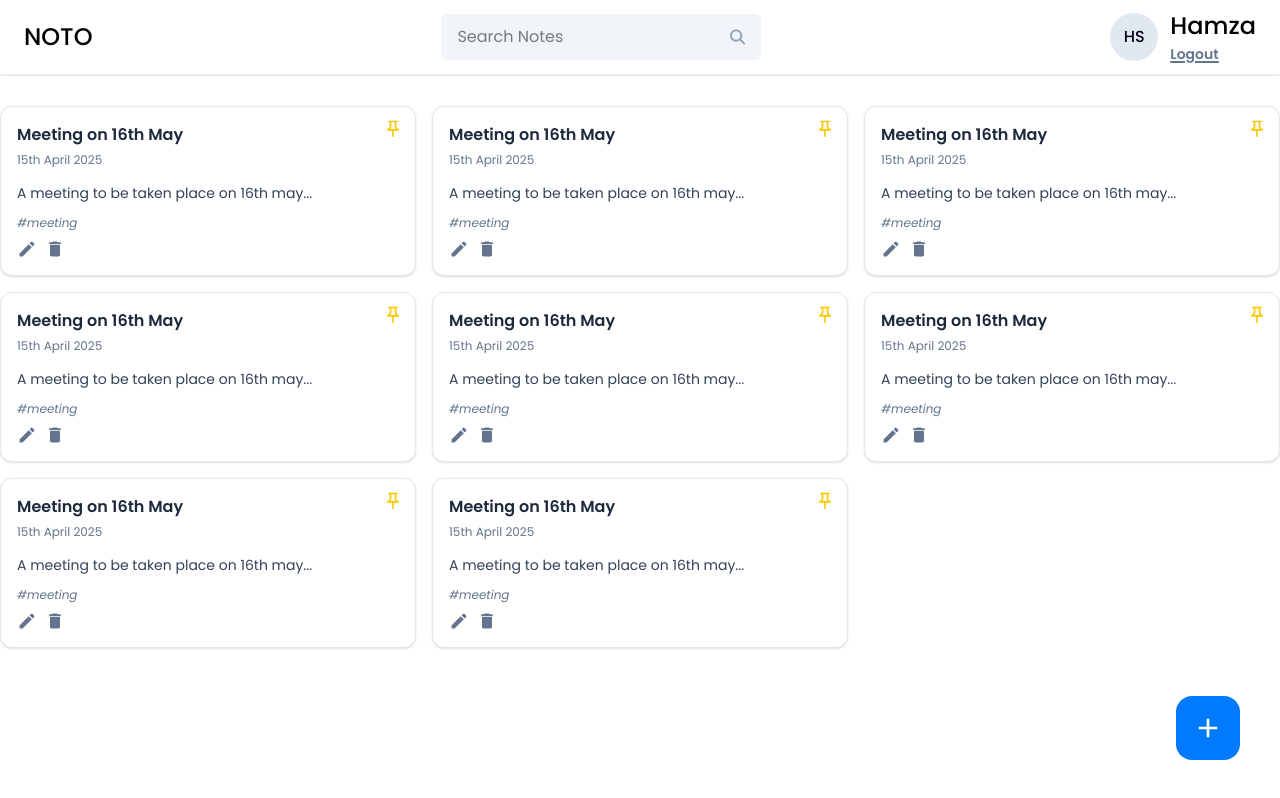
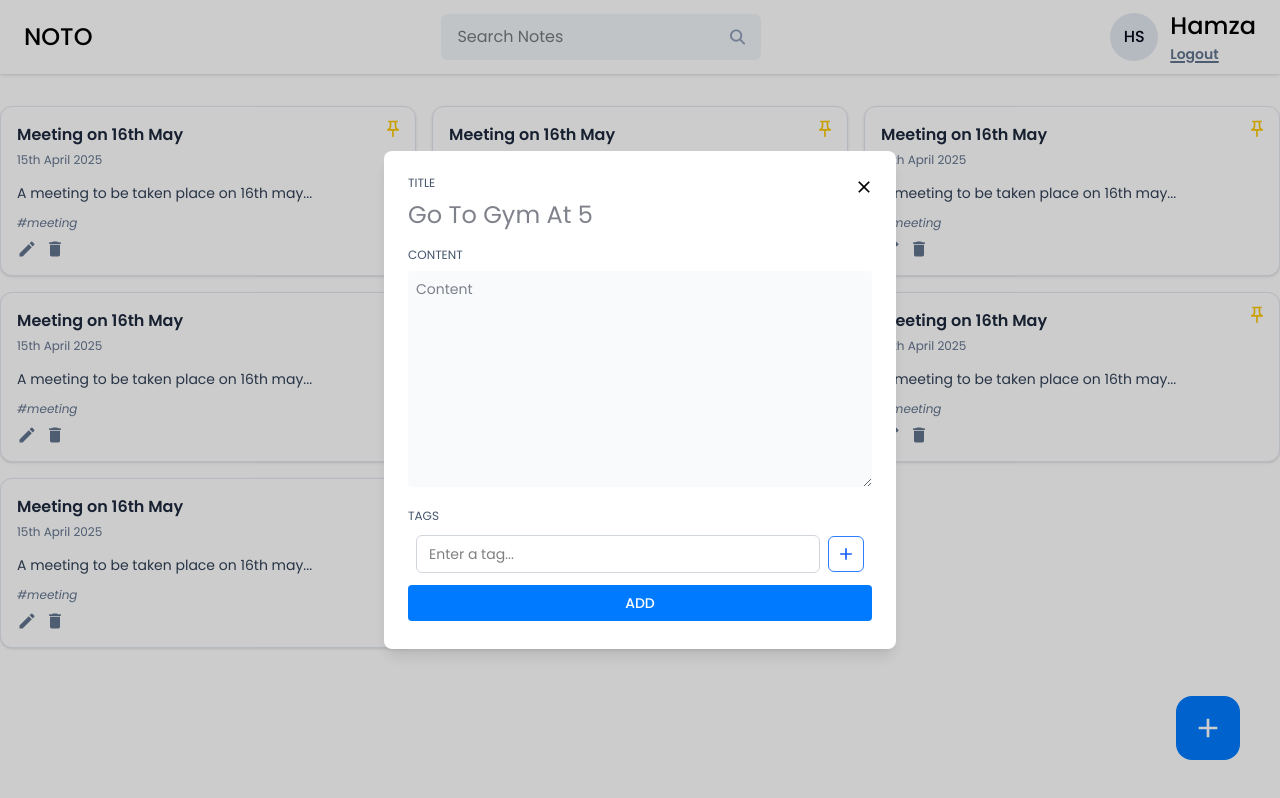
Before and after one commit to hammzza16/NOTO, a React (Vite) app in the folder frontend/NOTO-APP/: page /dashboard in a window 1280 px wide. Both pictures are taken after a click on the button 1208 px from the left and 728 px from the top of the page. Built offline with nearby package versions, Linux system fonts and the light colour scheme.

Commit message:
front-end-completed

```diff
--- a/frontend/NOTO-APP/package.json
+++ b/frontend/NOTO-APP/package.json
@@ -16,6 +16,7 @@
     "react": "^19.0.0",
     "react-dom": "^19.0.0",
     "react-icons": "^5.5.0",
+    "react-modal": "^3.16.3",
     "react-router-dom": "^7.5.0",
     "tailwindcss": "^4.1.3"
   },
--- /dev/null
+++ b/frontend/NOTO-APP/src/components/Input/TagInput.jsx
@@ -0,0 +1,73 @@
+import React, { useState } from "react";
+import { MdAdd, MdClose } from "react-icons/md";
+
+const TagInput = ({ tags, setTags }) => {
+  const [inputValue, setInputValue] = useState("");
+
+  const handleInputChange = (e) => {
+    setInputValue(e.target.value);
+  };
+
+  let addNewTag = () => {
+    if (inputValue.trim() !== "") {
+      setTags([...tags, inputValue.trim()]);
+      setInputValue("");
+    }
+  };
+
+  let handleKeyDown = (e) => {
+    if (e.key === "Enter") {
+      addNewTag();
+    }
+  };
+
+  let handleRemoveTag = (tagToRemove) => {
+    setTags(tags.filter((tag) => tag !== tagToRemove));
+  };
+
+  return (
+    <div>
+      {tags?.length > 0 && (
+        <div className="flex items-center gap-2 flex-wrap mt-2">
+          {tags.map((tag, index) => (
+            <span
+              key={index}
+              className="flex items-center gap-2 text-sm text-slate-900 bg-slate-100 px-3 py-1 rounded"
+            >
+              # {tag}
+              <button
+                onClick={() => {
+                  handleRemoveTag(tag);
+                }}
+                className="ml-2 text-red-500 hover:text-red-700 transition-colors"
+              >
+                <MdClose />
+              </button>
+            </span>
+          ))}
+        </div>
+      )}
+      <div className="flex items-center gap-2  p-2  rounded-lg  bg-white">
+        <input
+          type="text"
+          placeholder="Enter a tag..."
+          className="flex-1 text-sm px-3 py-2 rounded-md border border-gray-300 focus:outline-none focus:ring-2 focus:ring-blue-500 transition-all"
+          onChange={handleInputChange}
+          onKeyDown={handleKeyDown}
+          value={inputValue}
+        />
+
+        <button
+          className="w-9 h-9 flex items-center justify-center rounded-md border border-blue-500 text-blue-600 hover:bg-blue-600 hover:text-white transition-colors"
+          onClick={() => {
+            addNewTag();
+          }}
+        >
+          <MdAdd className="text-xl" />
+        </button>
+      </div>
+    </div>
+  );
+};
+
+export default TagInput;
--- a/frontend/NOTO-APP/src/index.css
+++ b/frontend/NOTO-APP/src/index.css
@@ -18,6 +18,10 @@
   @apply text-xl text-slate-500 cursor-pointer hover:text-primary;
 }
 
+.input-label {
+  @apply text-xs text-slate-600;
+}
+
 @layer base {
   html {
     font-family: "Poppins", "Comic Neue", sans-serif;
--- /dev/null
+++ b/frontend/NOTO-APP/src/pages/Home/AddEditNotes.jsx
@@ -0,0 +1,76 @@
+import React, { useState } from "react";
+import TagInput from "../../components/Input/TagInput";
+import { MdClose } from "react-icons/md";
+
+const AddEditNotes = ({ onClose, noteData, type }) => {
+  let [title, setTitle] = useState("");
+  let [content, setContent] = useState("");
+  let [tags, setTags] = useState([]);
+  let [error, setError] = useState(null); // Error state
+
+  let addNewNote = async () => {};
+  let editNote = async () => {};
+  let handleAddNote = () => {
+    if (!title) {
+      setError("Title is required"); // Set error state
+      return; // Prevent further execution if title is empty
+    }
+    if (!content) {
+      setError("Content is required"); // Set error state
+      return; // Prevent further execution if content is empty
+    }
+    setError(""); // Reset error state
+
+    if (type === "edit") {
+      editNote();
+    } else {
+      addNewNote();
+    }
+  };
+
+  return (
+    <div>
+      <button
+        className="w-10 h-10 rounded-full flex items-center justify-center absolute -top-3 -right-1 mt-7 mr-4 hover:bg-red-400 transition-colors duration-200"
+        onClick={onClose}
+      >
+        <MdClose className="text-xl text-black" />
+      </button>
+      <div className="flex flex-col gap-2">
+        <label className="input-label">TITLE</label>
+        <input
+          type="text"
+          className="text-2xl text-slate-950 outline-none"
+          placeholder="Go To Gym At 5"
+          value={title}
+          onChange={(e) => setTitle(e.target.value)}
+        />
+      </div>
+      <div className="flex flex-col gap-2 mt-4">
+        <label className="input-label">CONTENT</label>
+        <textarea
+          type="text"
+          className="text-sm text-slate-950 outline-none bg-slate-50 p-2 rounded"
+          placeholder="Content"
+          rows={10}
+          value={content}
+          onChange={(e) => setContent(e.target.value)}
+        />
+      </div>
+      <div className="mt-4">
+        <label className="input-label">TAGS</label>
+        <TagInput tags={tags} setTags={setTags} />
+      </div>
+      {error && <p className="text-red-500 mt-2">{error}</p>}{" "}
+      {/* Display error message */}
+      <button
+        className="btn-primary font-medium mt-5 p-3"
+        onClick={handleAddNote}
+      >
+        ADD
+      </button>
+    </div>
+  );
+};
+
+export default AddEditNotes;
--- a/frontend/NOTO-APP/src/pages/Home/Home.jsx
+++ b/frontend/NOTO-APP/src/pages/Home/Home.jsx
@@ -1,10 +1,17 @@
-import React from "react";
+import React, { use, useState } from "react";
 import Navbar from "../../components/Navbar";
 import NoteCard from "../../components/Cards/NoteCard";
 import { MdAdd } from "react-icons/md";
+import AddEditNotes from "./AddEditNotes";
+import Modal from "react-modal";
 
 const home = () => {
   //defining functions
+  let [openAddEditModal, setopenAddEditModal] = useState({
+    isShown: false,
+    type: "add",
+    data: null,
+  });
 
   return (
     <>
@@ -96,10 +103,37 @@ const home = () => {
         </div>
         <button
           className="w-16 h-16 flex items-center justify-center rounded-2xl bg-primary hover:bg-blue-600 absolute right-10 bottom-10"
-          onClick={() => {}}
+          onClick={() => {
+            setopenAddEditModal({
+              isShown: true,
+              type: "add",
+              data: null,
+            });
+          }}
         >
           <MdAdd className="text-[32px] text-white" />
         </button>
+        <Modal
+          isOpen={openAddEditModal.isShown}
+          onRequestClose={() => {
+            setopenAddEditModal({ isShown: false, type: "add", data: null });
+          }}
+          style={{
+            overlay: {
+              backgroundColor: "rgba(0,0,0,0.2)",
+            },
+          }}
+          contentLabel=""
+          className="absolute top-1/2 left-1/2 -translate-x-1/2 -translate-y-1/2 bg-white rounded-lg shadow-lg w-2/5 p-6 scroll-auto"
+        >
+          <AddEditNotes
+            type={openAddEditModal.type}
+            noteData={openAddEditModal.data}
+            onClose={() =>
+              setopenAddEditModal({ isShown: false, type: "add", data: null })
+            }
+          />
+        </Modal>
       </div>
     </>
   );
```
Also changed, not shown: 1 other file (tests, documents, lock files or other folders).
